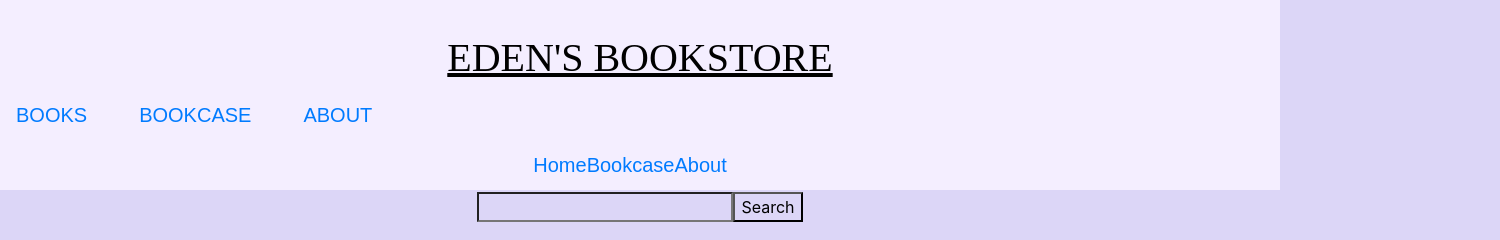
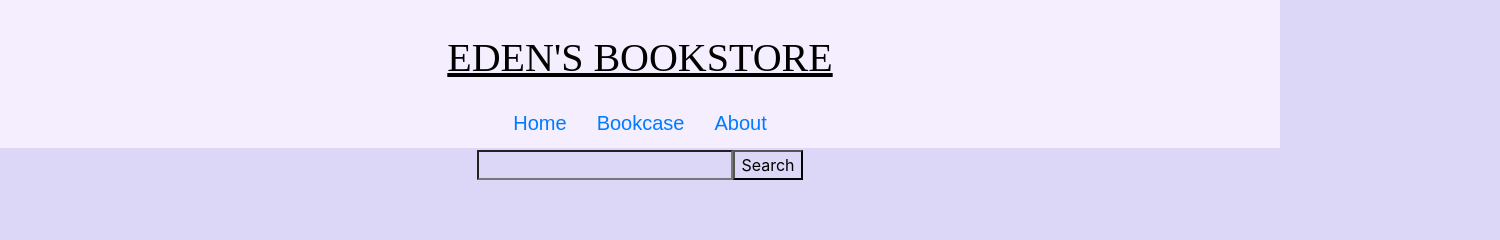
Before and after one commit to Edenlsw/BookStore, a React (Create React App) app in the folder mybookcase/: page / in a window 1280 px wide. Shown: the top 240 px of the page, 1500 px wide, since content can reach past the window. Built offline with nearby package versions, Linux system fonts and the light colour scheme.

Commit message:
changes made to nav

```diff
--- a/mybookcase/src/components/Book.css
+++ b/mybookcase/src/components/Book.css
@@ -2,7 +2,8 @@
     .col-xs {
         width: 40%;
     }
-    .description {
+    .books {
+        margin-left: 20px;
 
     }
 }
@@ -35,7 +36,7 @@
 } */
 
 .books {
-    margin: 100px 0 200px 500px;
+    margin: 100px 0 200px 250px;
     border-style: double;
     width: 1000px;
     justify-content: center;
--- a/mybookcase/src/components/Header.js
+++ b/mybookcase/src/components/Header.js
@@ -18,7 +18,7 @@ const Header = () => {
                                     {/* BOOTSTRAP NAV */}
 
 
-                 <Nav variant="pills" defaultActiveKey="/home" className="header" className="header">
+                 {/* <Nav variant="pills" defaultActiveKey="/home" className="header" className="header">
 
                     <Nav.Item className="header" >
                         <Nav.Link href="/">BOOKS</Nav.Link>
@@ -29,7 +29,7 @@ const Header = () => {
                     <Nav.Item className="header">
                         <Nav.Link href="/about">ABOUT</Nav.Link>
                     </Nav.Item>
-                    </Nav>
+                    </Nav>  */}
 
 
                                             {/* OLD NAV */}
--- a/mybookcase/src/components/header.css
+++ b/mybookcase/src/components/header.css
@@ -1,12 +1,15 @@
  .header {
-    background-color: #8bcdcd;
+    /* background-color: #8bcdcd; */
     /* padding-top: 3px;  */
     padding-bottom: 10px;
     font-size: 20px;
     word-spacing: 30px;
     font-family: 'Anton', sans-serif;
+    margin-top: 20px;
 }
-
+.header {
+    word-spacing: 100px;
+}
 /* .title {
     text-decoration: underline;
     color: black;
@@ -26,6 +29,9 @@
     background-color: yellow;
 }
 
+.title-banner {
+    width: 100%;
+}
 .title-banner,
 .title,
 .header {
@@ -37,6 +43,11 @@
 }
 
 
+.bookLink {
+    margin-right: 30px;
+    margin-left: 30px;
+}
+
 
 
 .title {
@@ -44,5 +55,5 @@
 }
 
 .header {
-    margin-right: 20px;
+    word-spacing: 100%;
 }
--- a/mybookcase/src/pages/About.css
+++ b/mybookcase/src/pages/About.css
@@ -24,7 +24,9 @@
 
 }
 
-
+.title-banner {
+  width: 100%;
+}
 
 
 .title-about {
```
